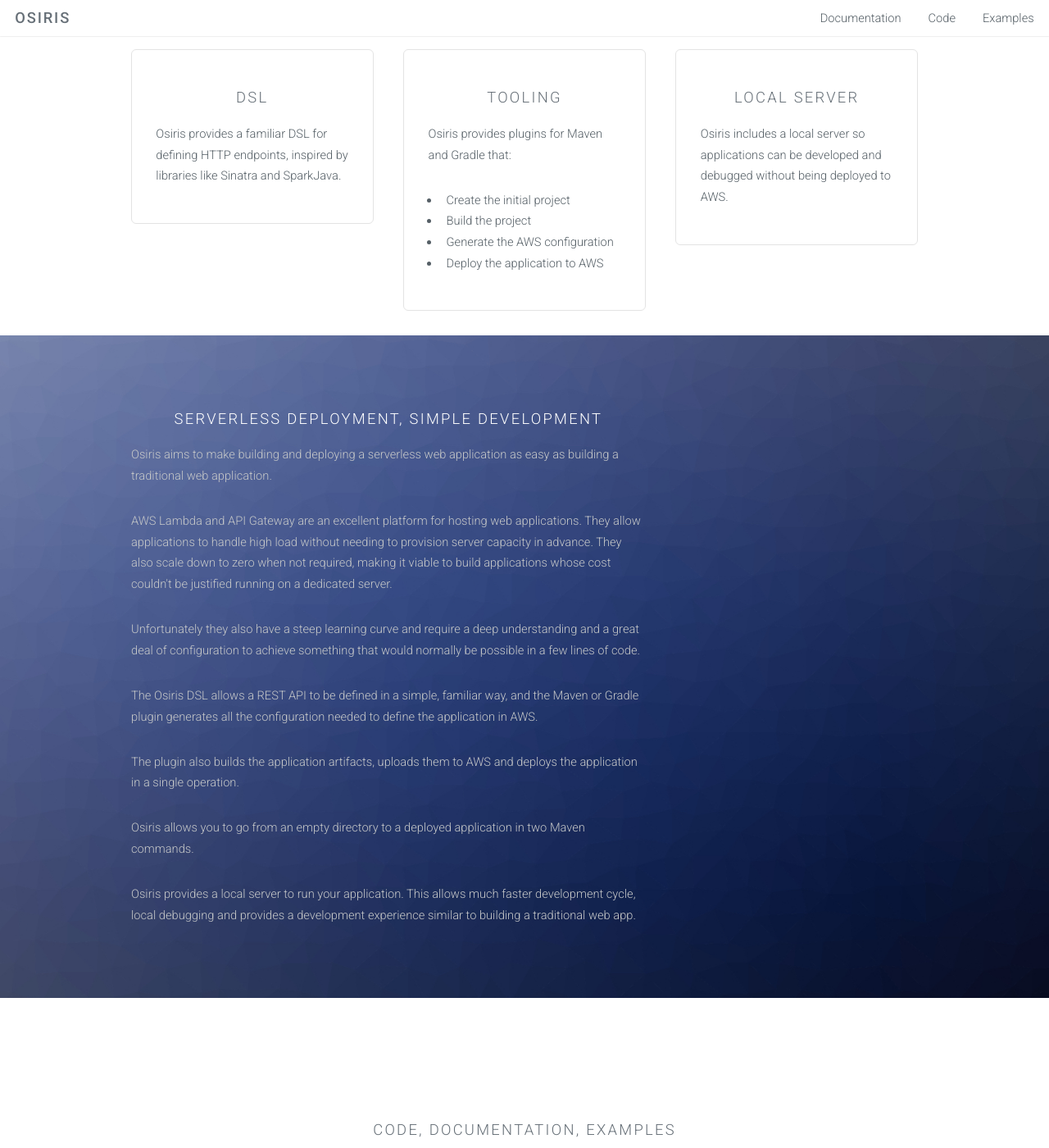
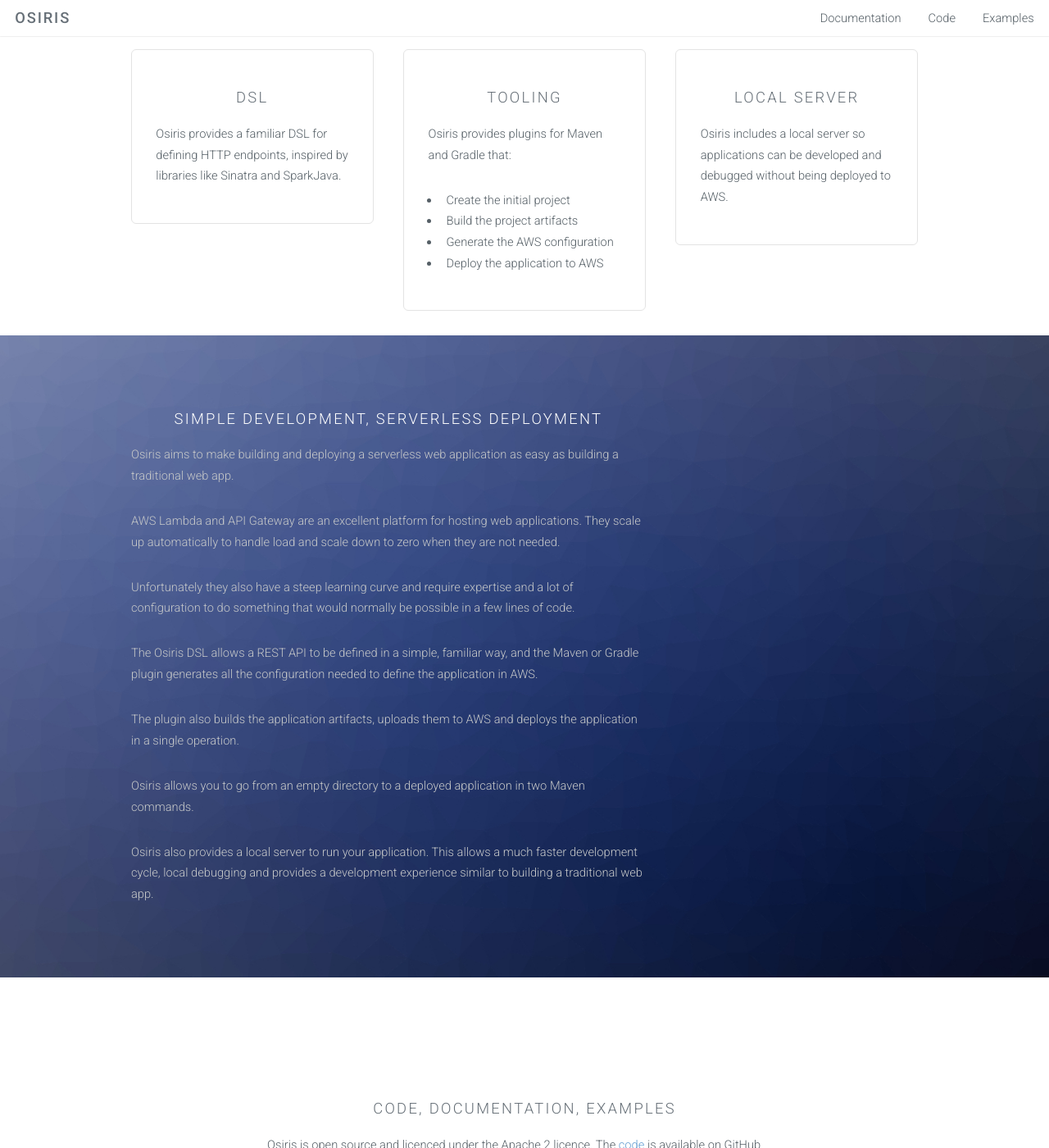
Before and after one commit to cjkent/cjkent.github.io, a Jekyll site: the page built from index.html, in a window 1280 px wide and 1400 px high, scrolled down 877 px. Shown: the whole window at 82% size. Built offline with Jekyll 4.4.1, drawn with Linux system fonts in a browser that asks for light colours.

Commit message:
Tweak wording

```diff
--- a/index.html
+++ b/index.html
@@ -49,7 +49,7 @@
                     <p>Osiris provides plugins for Maven and Gradle that:
                     <ul>
                         <li>Create the initial project</li>
-                        <li>Build the project</li>
+                        <li>Build the project artifacts</li>
                         <li>Generate the AWS configuration</li>
                         <li>Deploy the application to AWS</li>
                     </ul>
@@ -68,24 +68,21 @@
         <div class="container">
             <div class="row">
                 <div class="8u">
-                    <h3>Serverless Deployment, Simple Development</h3>
+                    <h3>Simple Development, Serverless Deployment</h3>
                     <p>Osiris aims to make building and deploying a serverless web application as easy as building a
-                        traditional web application.</p>
-                    <p>AWS Lambda and API Gateway are an excellent platform for hosting web applications. They allow
-                        applications to handle high load without needing to provision server capacity in advance.
-                        They also scale down to zero when not required, making it viable to build
-                        applications whose cost couldn't be justified running on a dedicated server.</p>
-                    <p>Unfortunately they also have a steep learning curve and require a deep understanding and a
-                        great deal of configuration to achieve something that would normally be possible in a few
-                        lines of code.</p>
+                        traditional web app.</p>
+                    <p>AWS Lambda and API Gateway are an excellent platform for hosting web applications. They scale
+                        up automatically to handle load and scale down to zero when they are not needed.</p>
+                    <p>Unfortunately they also have a steep learning curve and require expertise and a
+                        lot of configuration to do something that would normally be possible in a few lines of code.</p>
                     <p>The Osiris DSL allows a REST API to be defined in a simple, familiar way, and the Maven or Gradle
                         plugin generates all the configuration needed to define the application in AWS.</p>
                     <p>The plugin also builds the application artifacts, uploads them to AWS and deploys
                         the application in a single operation.</p>
                     <p>Osiris allows you to go from an empty directory to a deployed application in two Maven
                         commands.</p>
-                    <p>Osiris provides a local server to run your application. This allows much faster development
-                        cycle, local debugging and provides a development experience similar to building a
+                    <p>Osiris also provides a local server to run your application. This allows a much faster
+                        development cycle, local debugging and provides a development experience similar to building a
                         traditional web app.
                     </p>
                 </div>
```
